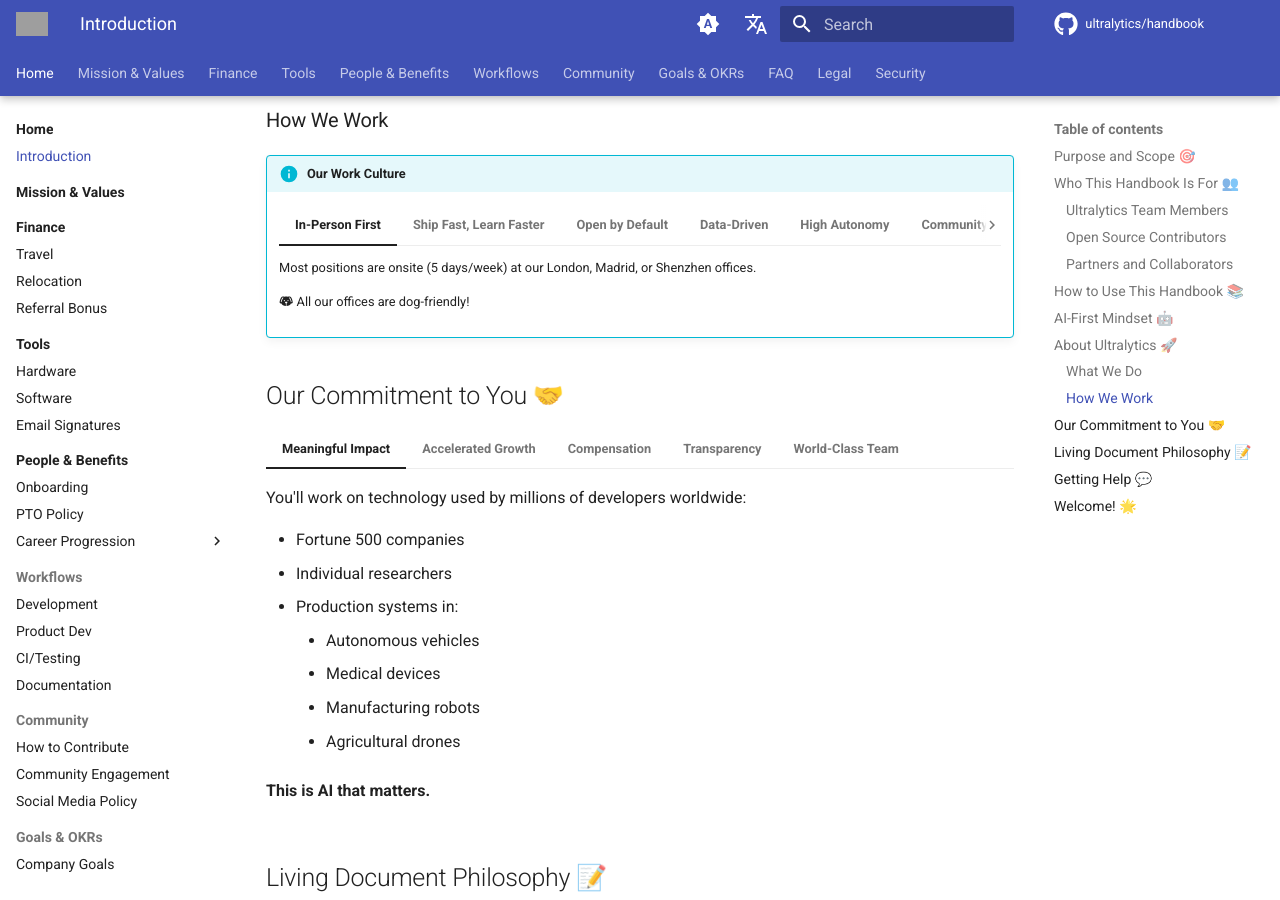
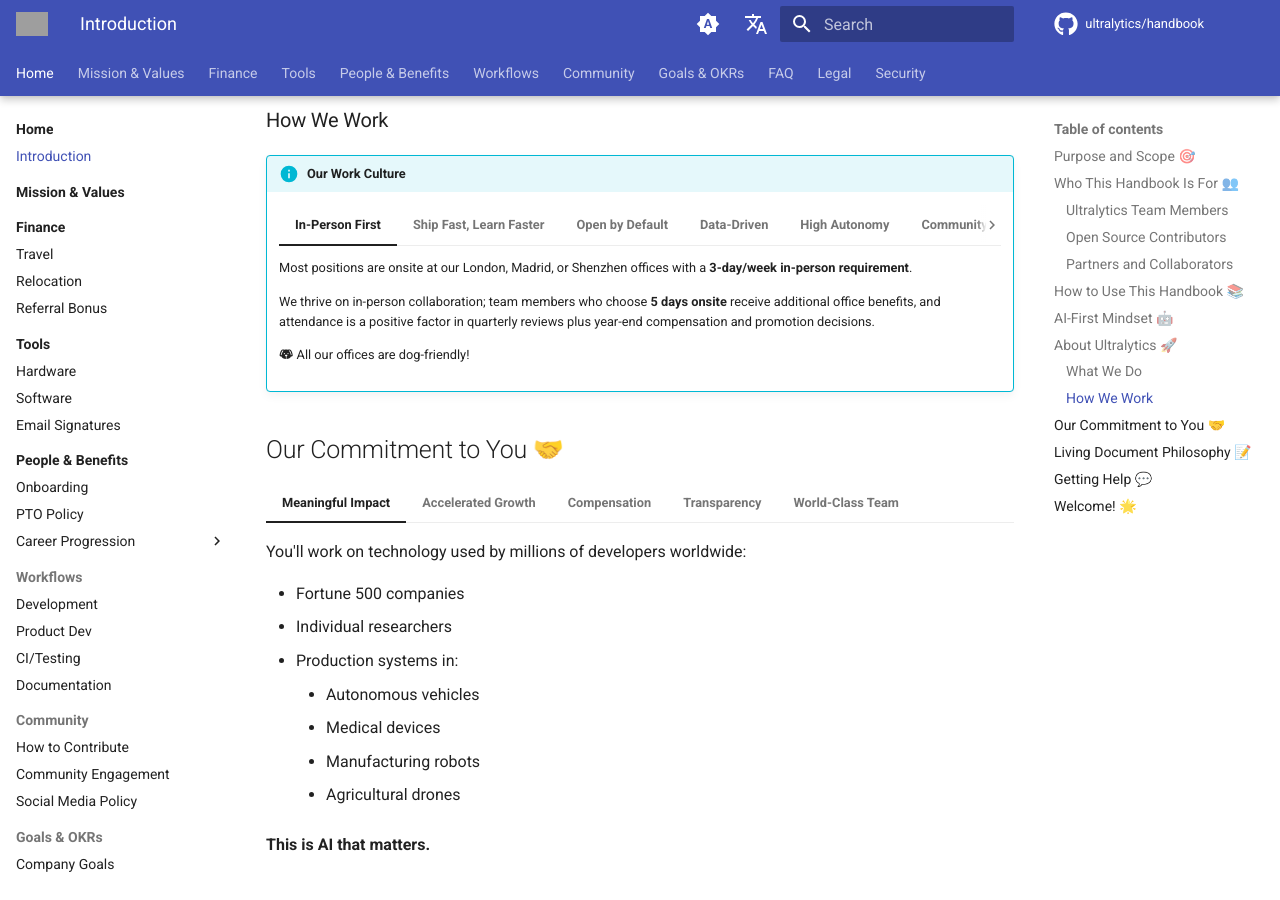
Before and after one commit to ultralytics/handbook, an MkDocs documentation site: the page built from docs/en/introduction.md, in a window 1280 px wide and 900 px high, scrolled down 2949 px. Built offline with MkDocs 1.6.1 and Material for MkDocs 9.7.7, drawn with Linux system fonts in a browser that asks for light colours; comment, search, counter and statistics services are not loaded; grey boxes are pictures that could not be loaded.

```diff
--- a/docs/en/introduction.md
+++ b/docs/en/introduction.md
@@ -150,7 +150,9 @@
 !!! info "Our Work Culture"
 
     === "In-Person First"
-        Most positions are onsite (5 days/week) at our London, Madrid, or Shenzhen offices.
+        Most positions are onsite at our London, Madrid, or Shenzhen offices with a **3-day/week in-person requirement**.
+
+        We thrive on in-person collaboration; team members who choose **5 days onsite** receive additional office benefits, and attendance is a positive factor in quarterly reviews plus year-end compensation and promotion decisions.
 
         :material-dog: All our offices are dog-friendly!
 
```
